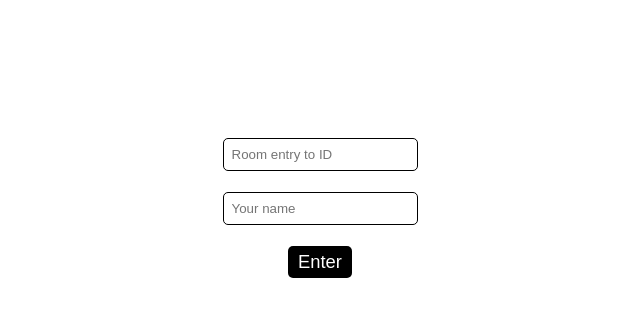
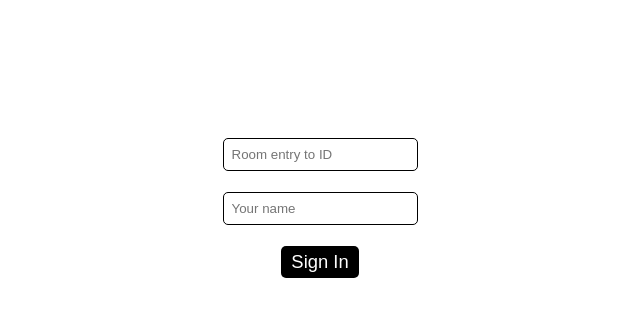
Before and after one commit to OlgaKitova/mini__chat, a React (Create React App) app in the folder mini__chat/: page / in a window 1280 px wide. Shown: the top 316 px of the page, without its empty margins (320-960 px from the left). Built offline with nearby package versions, Linux system fonts and the light colour scheme; no server answers; the HTML template or start-up script is replaced by a standard one.

Commit message:
feat: add condition for displaying the login button

```diff
--- a/mini__chat/src/components/roomEntry.js
+++ b/mini__chat/src/components/roomEntry.js
@@ -7,9 +7,11 @@ import axios from 'axios';
 function RoomEntry ({onLogin}) {
   const [roomId, setroomId] = useState('');
   const [userName, setuserName] = useState('');
+  const [isLoading, setIsLoading] = useState(false);
 
-  const onEnter = () => {
-    axios.post('/rooms', {
+  const onEnter = async () => {
+    setIsLoading(true);
+    await axios.post('/rooms', {
       roomId,
       userName
     }).then(onLogin)
@@ -34,7 +36,8 @@ return (
           required
           title="Обязательное поле"
       />
-      <button onClick={onEnter}> Enter </button>
+      <button disabled={isLoading} onClick={onEnter}>
+      {isLoading ? 'Log In' : 'Sign In' } </button>
   </StyledRoomEntry>
 )
 }
```
